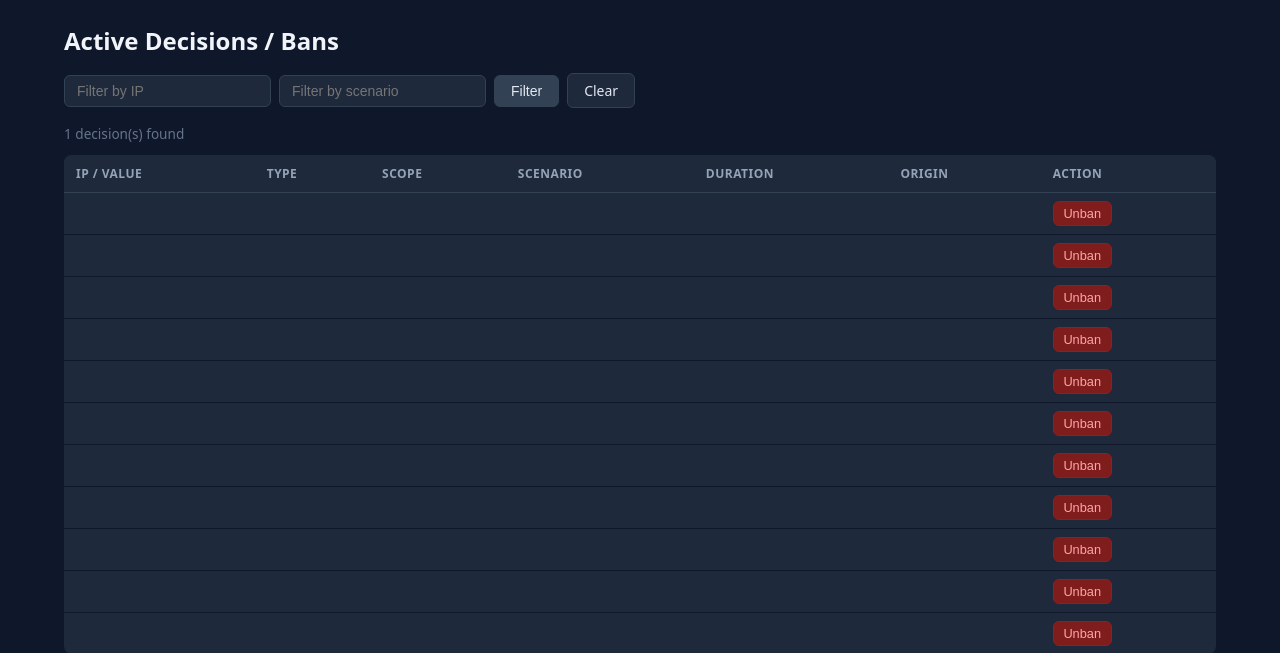
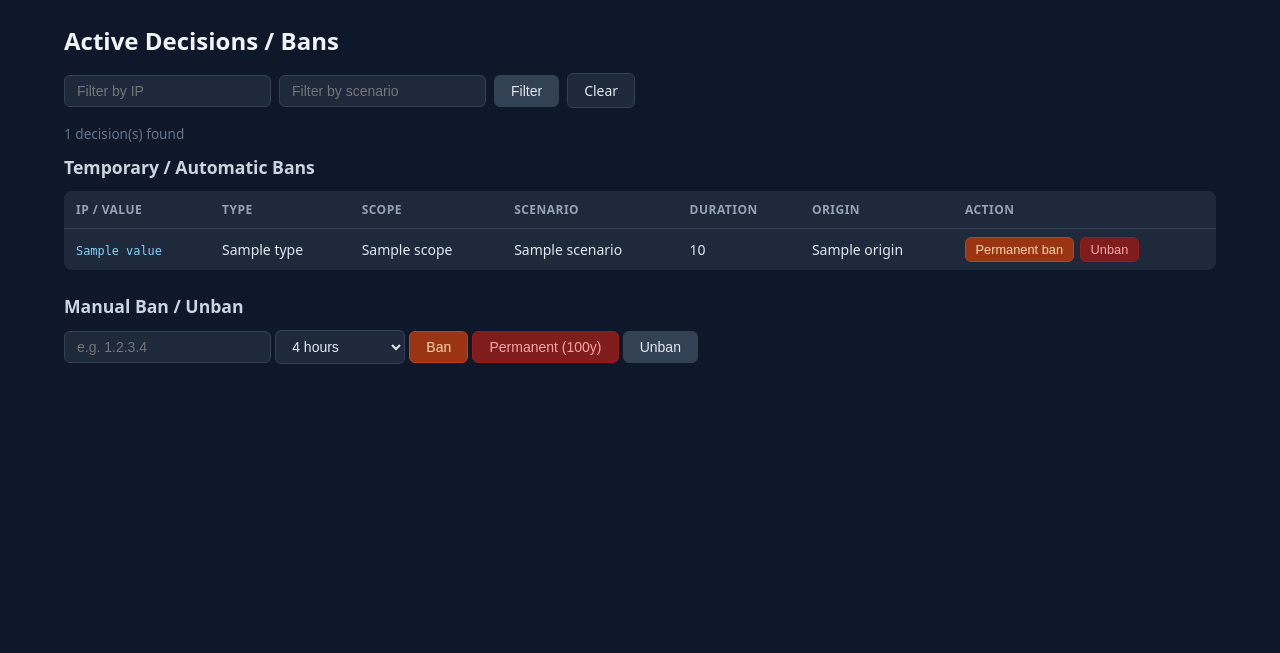
Before and after one commit to geerison/crowdsec-gui, a Flask app: page /decisions in a window 1280 px wide. Shown: the part 55-708 px from the top of the page. Run offline with Flask 3, Linux system fonts and the light colour scheme; a database or web service that is not in the repository returns one stand-in record (values such as "Sample title"); data that the repository does not hold is empty.

Commit message:
feat: manage permanent bans from decisions
Co-authored-by: Copilot App <223556219+Copilot@users.noreply.github.com>

```diff
--- a/ui/app.py
+++ b/ui/app.py
@@ -25,6 +25,7 @@ BAN_DURATIONS = {
     "24h": "24 hours",
     "168h": "7 days",
 }
+PERMANENT_BAN_SCENARIO = "manual_gui_permanent"
 
 
 def normalize_ip(value):
@@ -198,17 +199,29 @@ def decisions():
     if filter_scenario:
         data = [d for d in data if filter_scenario.lower() in d.get("scenario", "").lower()]
 
-    paged, page, total_pages, total = _paginate(data, page, per_page)
+    permanent_bans = [
+        decision
+        for decision in data
+        if decision.get("scenario") == PERMANENT_BAN_SCENARIO
+    ]
+    temporary_bans = [
+        decision
+        for decision in data
+        if decision.get("scenario") != PERMANENT_BAN_SCENARIO
+    ]
+    paged, page, total_pages, total = _paginate(temporary_bans, page, per_page)
 
     return render_template(
         "decisions.html",
         decisions=paged,
+        permanent_bans=permanent_bans,
         error=err,
         filter_ip=filter_ip,
         filter_scenario=filter_scenario,
         page=page,
         total_pages=total_pages,
-        total=total,
+        total=total + len(permanent_bans),
+        temporary_total=total,
         per_page=per_page,
         client_ip=get_client_ip(),
         ban_durations=BAN_DURATIONS,
--- a/ui/static/style.css
+++ b/ui/static/style.css
@@ -154,6 +154,8 @@ code { font-family: monospace; font-size: 0.85em; color: #7dd3fc; }
 .btn-secondary:hover { background: #263346; }
 .btn-sm { padding: 0.25rem 0.6rem; font-size: 0.8rem; }
 .btn:disabled, .btn[aria-disabled="true"] { opacity: 0.4; cursor: not-allowed; pointer-events: none; }
+.table-actions { display: flex; flex-wrap: wrap; gap: 0.4rem; }
+.table-actions form { margin: 0; }
 
 /* Pagination */
 .pagination {
--- a/ui/templates/decisions.html
+++ b/ui/templates/decisions.html
@@ -17,10 +17,52 @@
 
 <p class="result-count">
   {{ total }} decision(s) found
-  {% if total_pages > 1 %} &mdash; page {{ page }} of {{ total_pages }}{% endif %}
+  {% if permanent_bans %} &mdash; {{ permanent_bans|length }} permanent{% endif %}
+  {% if total_pages > 1 %} &mdash; temporary bans: page {{ page }} of {{ total_pages }}{% endif %}
 </p>
 
+{% if permanent_bans %}
+<section class="section">
+  <h2>Permanent Bans</h2>
+  <p class="result-count">100-year CrowdSec decisions created through this GUI. Unban revokes the decision.</p>
+  <table>
+    <thead>
+      <tr>
+        <th>IP / Value</th>
+        <th>Type</th>
+        <th>Scope</th>
+        <th>Scenario</th>
+        <th>Remaining</th>
+        <th>Origin</th>
+        <th>Action</th>
+      </tr>
+    </thead>
+    <tbody>
+      {% for d in permanent_bans %}
+      <tr>
+        <td><code>{{ d.value }}</code></td>
+        <td>{{ d.type }}</td>
+        <td>{{ d.scope }}</td>
+        <td>{{ d.scenario }}</td>
+        <td>{{ d.duration }}</td>
+        <td>{{ d.origin }}</td>
+        <td>
+          <form method="post" action="{{ url_for('unban') }}"
+                onsubmit="return confirm('Unban {{ d.value }}?')">
+            <input type="hidden" name="csrf_token" value="{{ csrf_token }}">
+            <input type="hidden" name="ip" value="{{ d.value }}">
+            <button type="submit" class="btn btn-danger btn-sm">Unban</button>
+          </form>
+        </td>
+      </tr>
+      {% endfor %}
+    </tbody>
+  </table>
+</section>
+{% endif %}
+
 {% if decisions %}
+<h2>Temporary / Automatic Bans</h2>
 <table>
   <thead>
     <tr>
@@ -43,12 +85,22 @@
       <td>{{ d.duration }}</td>
       <td>{{ d.origin }}</td>
       <td>
+        <div class="table-actions">
+          <form method="post" action="{{ url_for('permanent_ban') }}" data-client-ip="{{ client_ip }}"
+                onsubmit="return confirm('Ban {{ d.value }} for 100 years? Unban it to revoke the decision.')">
+            <input type="hidden" name="csrf_token" value="{{ csrf_token }}">
+            <input type="hidden" name="ip" value="{{ d.value }}">
+            <input type="hidden" name="confirmation_ip">
+            <button type="submit" class="btn btn-warning btn-sm"
+                    onclick="var ip = this.form.elements.ip.value; var warning = ip === this.form.dataset.clientIp ? '\nWARNING: this matches your current IP.' : ''; var typed = prompt('Type the IP to confirm the 100-year ban.' + warning); if (typed !== ip) { return false; } this.form.elements.confirmation_ip.value = typed;">Permanent ban</button>
+          </form>
           <form method="post" action="{{ url_for('unban') }}"
                 onsubmit="return confirm('Unban {{ d.value }}?')">
             <input type="hidden" name="csrf_token" value="{{ csrf_token }}">
             <input type="hidden" name="ip" value="{{ d.value }}">
             <button type="submit" class="btn btn-danger btn-sm">Unban</button>
           </form>
+        </div>
       </td>
     </tr>
     {% endfor %}
@@ -85,7 +137,7 @@
 {% else %}
 <div class="empty-state">
   <div class="empty-icon">🎉</div>
-  <p>No active bans{% if filter_ip or filter_scenario %} matching the current filter{% endif %}.</p>
+  <p>No temporary or automatic bans{% if filter_ip or filter_scenario %} matching the current filter{% endif %}.</p>
 </div>
 {% endif %}
 
```
Lines whose indentation alone changed are shown as unchanged.
